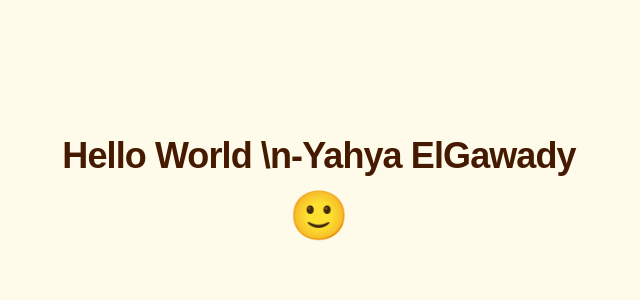
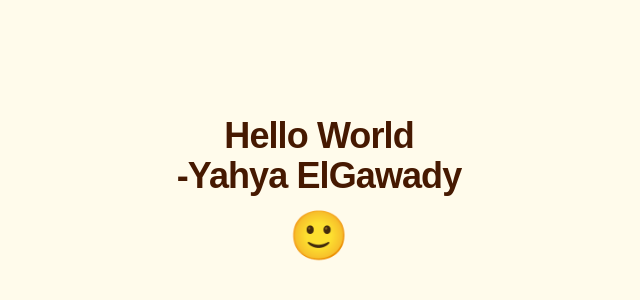
Before and after one commit to YahyaElGawady/HelloWorld, a Next.js app: page / in a window 1280 px wide. Shown: the part 212-512 px from the top of the page, without its empty margins (321-961 px from the left). Built offline with nearby package versions, Linux system fonts and the light colour scheme.

Commit message:
Update page.tsx

```diff
--- a/app/page.tsx
+++ b/app/page.tsx
@@ -4,7 +4,8 @@ export default function Home() {
       <div className="space-y-4">
         <h1 className="text-4xl font-semibold tracking-tight text-amber-950">
           Hello World
-          \n-Yahya ElGawady
+          <br />
+          -Yahya ElGawady
         </h1>
         <p className="text-5xl" aria-label="Smiley face">
           🙂
```
